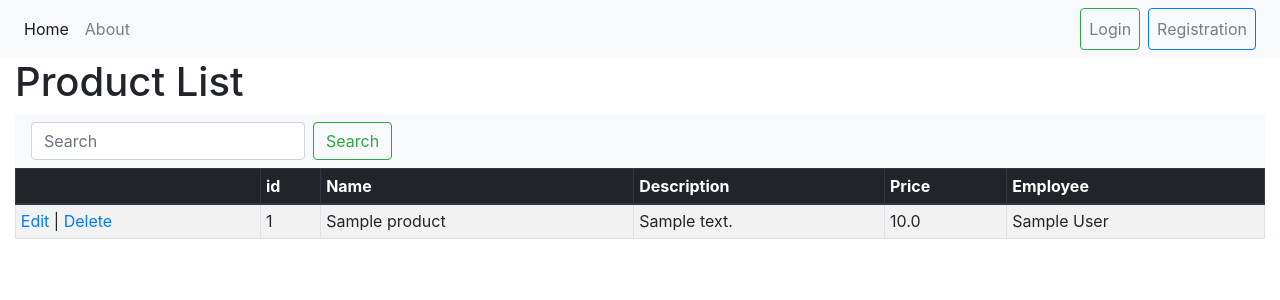
After one commit to sengxingstx-dev/djangocrud, a Django app: page /product/list/ in a window 1280 px wide. The commit adds this page. Shown: the top 300 px of the page. Run offline with Django 4.2, Linux system fonts and the light colour scheme; tables that the repository leaves empty hold one stand-in row (values such as "Sample post").

Commit message:
added product

```diff
--- a/base/admin.py
+++ b/base/admin.py
@@ -1,6 +1,7 @@
 from django.contrib import admin
-from .models import User, Employee
+from .models import User, Employee, Product
 
 
 admin.site.register(User)
 admin.site.register(Employee)
+admin.site.register(Product)
--- a/base/models.py
+++ b/base/models.py
@@ -33,3 +33,13 @@ class Employee(models.Model):
 
     def __str__(self):
         return f'{self.firstname} {self.lastname}'
+
+
+class Product(models.Model):
+    name = models.CharField(max_length=50)
+    description = models.TextField(null=True, blank=True)
+    price = models.FloatField(default=0)
+    employee = models.ForeignKey(Employee, on_delete=models.CASCADE, related_name='product_employee')
+
+    def __str__(self):
+        return f'{self.name}'
--- a/base/urls.py
+++ b/base/urls.py
@@ -15,4 +15,10 @@ urlpatterns = [
     path('employee/search/', views.employee_search, name='emp-search'),
     path('employee/update/<int:id>/', views.employee_update, name='emp-update'),
     path('employee/delete/<int:id>/', views.employee_delete, name='emp-delete'),
+
+    path('product/create/', views.product_create, name='prod-create'),
+    path('product/list/', views.product_list, name='prod-read'),
+    path('product/search/', views.product_search, name='prod-search'),
+    path('product/update/<int:id>/', views.product_update, name='prod-update'),
+    path('product/delete/<int:id>/', views.product_delete, name='prod-delete'),
 ]
--- a/base/views.py
+++ b/base/views.py
@@ -1,9 +1,9 @@
 from django.shortcuts import render, redirect
 from django.db.models import Q
-from .models import Employee
+from .models import Employee, Product
 
 from .models import User
-from .forms import EmployeeForm, SignUpForm, UserProfileForm
+from .forms import EmployeeForm, SignUpForm, UserProfileForm, ProductForm
 
 
 
@@ -79,7 +79,8 @@ def employee_update(request, id):
     else:
         employee = Employee.objects.get(id=id)
         form = EmployeeForm(initial=employee.__dict__)
-        return render(request, 'base/emp_create.html', {'form': form, 'is_update': True})
+
+    return render(request, 'base/emp_create.html', {'form': form, 'is_update': True})
 
 
 def employee_delete(request, id):
@@ -87,3 +88,52 @@ def employee_delete(request, id):
     employee.delete()
 
     return redirect('emp-read')
+
+
+def product_list(request):
+    products = Product.objects.all()
+
+    return render(request, 'base/prod_read.html', {'products': products})
+
+
+def product_create(request):
+    if request.method == 'POST':
+        form = ProductForm(request.POST)
+        if form.is_valid():
+            form.save()
+    else:
+        form = ProductForm()
+
+    return render(request, 'base/prod_create.html', {'form': form})
+
+
+def product_update(request, id):
+    if request.method == 'POST':
+        product = Product.objects.get(id=id)
+        form = ProductForm(instance=product, data=request.POST)
+        if form.is_valid():
+            form.save()
+    else:
+        product = Product.objects.get(id=id)
+        form = ProductForm(initial=product.__dict__)
+
+    return render(request, 'base/prod_create.html', {'form': form, 'is_update': True})
+
+
+def product_delete(request, id):
+    prodcut = Product.objects.get(id=id)
+    prodcut.delete()
+
+    return redirect('prod-read')
+
+
+def product_search(request):
+    q = request.GET.get('q') if request.GET.get('q') != None else ''
+    products = Product.objects.filter(
+        Q(name__icontains=q)
+    )
+
+    context = {
+        'products': products,
+    }
+    return render(request, 'base/prod_read.html', context)
--- a/djangocrud/settings.py
+++ b/djangocrud/settings.py
@@ -41,6 +41,7 @@ INSTALLED_APPS = [
     # Third party apps
     'crispy_forms',
     'crispy_bootstrap4',
+    'django_seed',
 
     # My apps
     'base',
--- a/templates/base/emp_read.html
+++ b/templates/base/emp_read.html
@@ -16,6 +16,7 @@
         <thead class="thead-dark">
             <tr>
                 <th></th>
+                <th>id</th>
                 <th>Firstname</th>
                 <th>Lastname</th>
                 <th>Gender</th>
@@ -37,6 +38,7 @@
                     |
                     <a href="javascript:del(`{% url 'emp-delete' id=emp.id %}`)">Delete</a>
                 </td>
+                <td>{{ emp.id }}</td>
                 <td>{{ emp.firstname }}</td>
                 <td>{{ emp.lastname }}</td>
                 <td>{{ emp.gender }}</td>
--- /dev/null
+++ b/templates/base/prod_read.html
@@ -0,0 +1,53 @@
+{% extends 'base.html' %}
+{% block content %}
+
+<div class="container-fluid">
+
+    <h1>Product List</h1>
+
+    <nav class="navbar navbar-light bg-light">
+        <form class="form-inline" method="GET" action="{% url 'prod-search' %}">
+          <input class="form-control mr-sm-2" type="search" name="q" placeholder="Search" aria-label="Search">
+          <button class="btn btn-outline-success my-2 my-sm-0" type="submit">Search</button>
+        </form>
+    </nav>
+
+    <table class="table table-striped table-bordered table-sm">
+        <thead class="thead-dark">
+            <tr>
+                <th></th>
+                <th>id</th>
+                <th>Name</th>
+                <th>Description</th>
+                <th>Price</th>
+                <th>Employee</th>
+            </tr>
+        </thead>
+        <tbody>
+            {% for prod in products %}
+            <tr>
+                <td>
+                    <a href="{% url 'prod-update' id=prod.id %}">Edit</a>
+                    |
+                    <a href="javascript:del(`{% url 'prod-delete' id=prod.id %}`)">Delete</a>
+                </td>
+                <td>{{ prod.id }}</td>
+                <td>{{ prod.name }}</td>
+                <td>{{ prod.description }}</td>
+                <td>{{ prod.price }}</td>
+                <td>{{ prod.employee }}</td>
+            </tr>
+            {% endfor %}
+        </tbody>
+    </table>
+</div>
+
+<script>
+    function del(url) {
+        if (confirm('Are you sure you want to delete?')) {
+            document.location = url
+        }
+    }
+</script>
+
+{% endblock content %}
```
Also changed, not shown: base/forms.py (+7 -1 lines), templates/base/home.html (+6 -2 lines), templates/base/prod_create.html (added, +23 -0 lines), base/migrations/0002_product.py (added).
